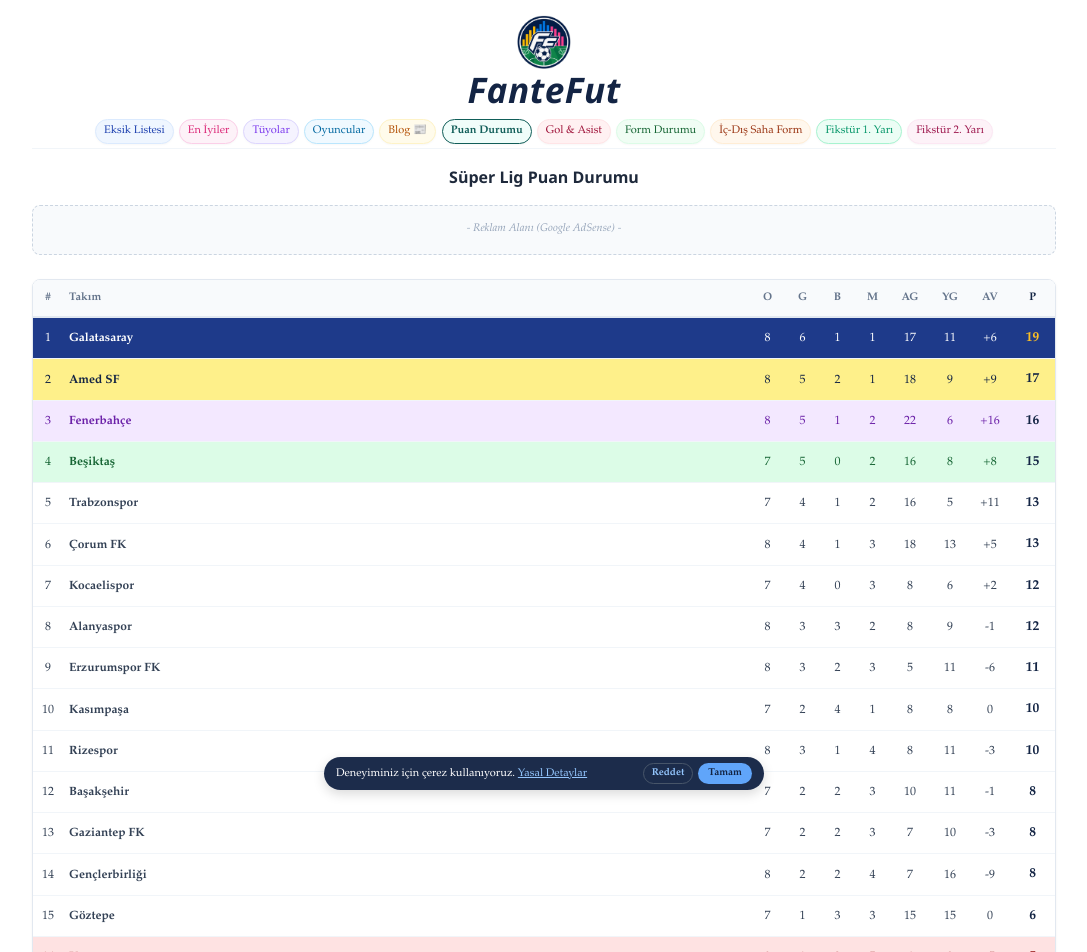
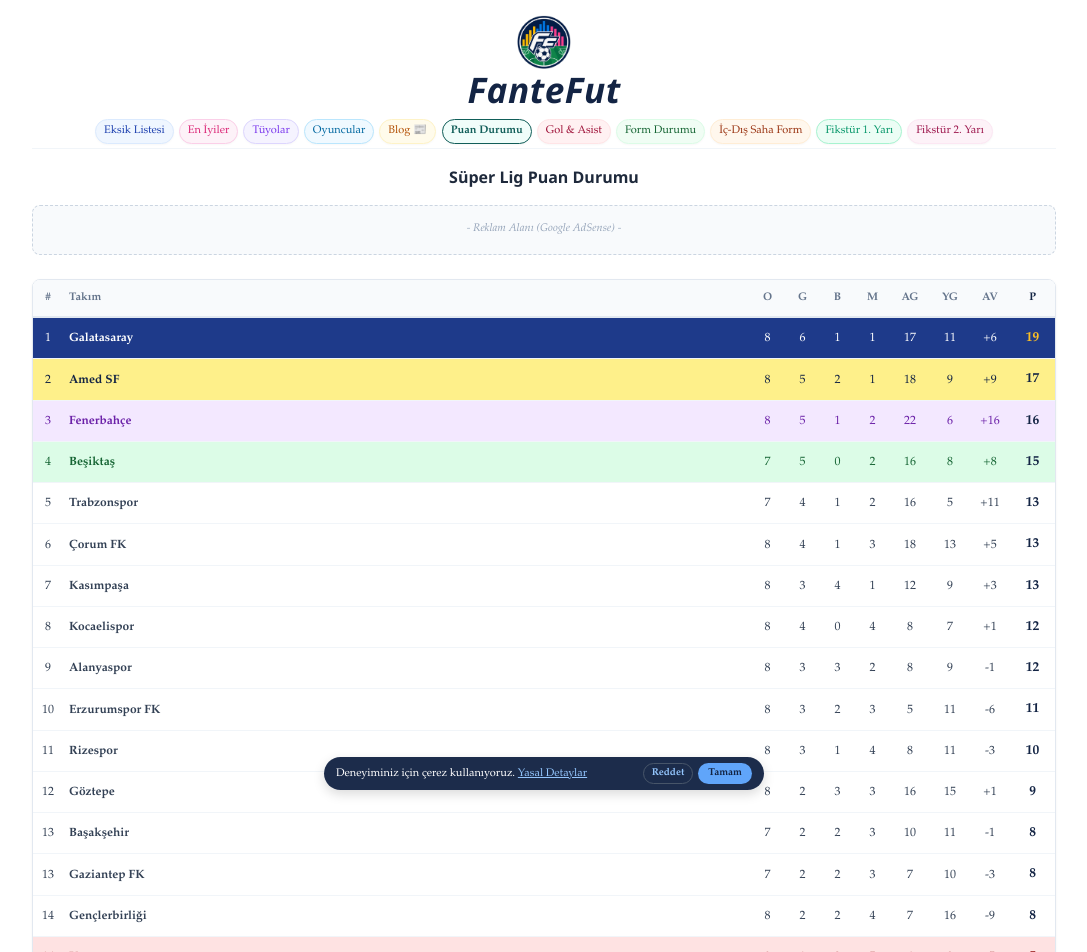
Before and after one commit to fantefut/fantefut, a Next.js app: page /puan-durumu in a window 1280 px wide. Shown: the top 952 px of the page, without its empty margins (96-1183 px from the left). Built offline with nearby package versions, Linux system fonts and the light colour scheme.

Commit message:
guncelleme

```diff
--- a/app/blog/page.js
+++ b/app/blog/page.js
@@ -1,9 +1,9 @@
 'use client';
 import { useState } from 'react';
 import Link from 'next/link';
-// Ortak utils bileşenlerini ve fontları dışarıdan dahil ediyoruz
 import { Navbar, Header, Footer, ICERIK_FONTU, BAŞLIK_FONTU } from '../utils';
 import { blogsData } from '../../data/blogs';
+import ScrollToTop from './ScrollToTop';
 
 export default function BlogListPage() {
   // Listenin en üstündeki grubu otomatik açık başlatır, gerisini katlar.
@@ -213,6 +213,7 @@
         {/* 4. Eski en alt şerit reklam alanı tamamen temizlendi */}
 
         <Footer />
+        <ScrollToTop />
       </div>
     </div>
   );
--- a/app/fikstur-ilk-yari/page.js
+++ b/app/fikstur-ilk-yari/page.js
@@ -33,7 +33,7 @@
   "5. Hafta": ["Beşiktaş 3-0 Erzurum", "Samsun 1-5 Çorum", "Eyüp 0-2 Rize", "Alanya 2-2 Göztepe", "Konya 1-0 Trabzon", "Gençlerbirliği 1-2 Kasımpaşa", "Amed 5-0 Başakşehir", "Galatasaray 1-0 Kocaeli", "Gaziantep 0-0 Fenerbahçe"],
   "6. Hafta": ["Kasımpaşa 0-0 Konya", "Trabzon 4-0 Galatasaray", "Başakşehir 4-0 Gençlerbirliği", "Kocaeli 2-0 Gaziantep", "Çorum 1-2 Alanya", "Göztepe 2-2 Rize", "Fenerbahçe 8-0 Eyüp", "Amed 3-2 Beşiktaş", "Erzurum 1-0 Samsun"],
   "7. Hafta": ["Galatasaray 2-1 Kasımpaşa", "Gençlerbirliği 2-2 Amed", "Alanya 0-0 Erzurum", "Samsun 0-3 Trabzon", "Rize 0-3 Fenerbahçe", "Gaziantep 0-3 Çorum", "Konya 0-0 Başakşehir", "Beşiktaş 2-1 Kocaeli", "Eyüp 0-4 Göztepe"],
-  "8. Hafta": ["Çorum 2-1 Rize", "Fenerbahçe 3-0 Alanya", "Erzurum 2-0 Eyüp", "Gençlerbirliği 0-1 Galatasaray", "Amed 1-0 Konya", "Kasımpaşa-Samsun", "Kocaeli-Göztepe", "Başakşehir-Gaziantep", "Trabzon-Beşiktaş"],
+  "8. Hafta": ["Çorum 2-1 Rize", "Fenerbahçe 3-0 Alanya", "Erzurum 2-0 Eyüp", "Gençlerbirliği 0-1 Galatasaray", "Amed 1-0 Konya", "Kasımpaşa 4-1 Samsun", "Kocaeli 0-1 Göztepe", "Başakşehir-Gaziantep", "Trabzon-Beşiktaş"],
   "9. Hafta": ["Alanya-Kocaeli", "Samsun-Amed", "Eyüp-Kasımpaşa", "Gaziantep-Erzurum", "Göztepe-Çorum", "Konya-Gençlerbirliği", "Galatasaray-Fenerbahçe", "Rize-Trabzon", "Beşiktaş-Başakşehir"],
   "10. Hafta": ["Konya-Galatasaray", "Kocaeli-Rize", "Erzurum-Çorum", "Fenerbahçe-Göztepe", "Trabzon-Gaziantep", "Amed-Eyüp", "Samsun-Başakşehir", "Kasımpaşa-Beşiktaş", "Gençlerbirliği-Alanya"],
   "11. Hafta": ["Gaziantep-Kasımpaşa", "Galatasaray-Amed", "Göztepe-Başakşehir", "Samsun-Konya", "Eyüp-Kocaeli", "Beşiktaş-Gençlerbirliği", "Çorum-Fener", "Alanya-Trabzon", "Rize-Erzurum"],
--- a/app/form-durumu/page.js
+++ b/app/form-durumu/page.js
@@ -1,8 +1,8 @@
 'use client';
 import { useState } from 'react';
 import Link from 'next/link';
-// Ortak utils bileşenlerini ve fontları dışarıdan dahil ediyoruz
 import { Navbar, Header, Footer, BAŞLIK_FONTU, ICERIK_FONTU } from '../utils';
+import ScrollToTop from './ScrollToTop';
 
 const SUPER_LIG_TAKIMLARI = [
   "Alanyaspor", "Amed Sportif Faaliyetler", "Başakşehir", "Beşiktaş", "Çorum FK",
@@ -14,8 +14,8 @@
 const FORM_VERILERI = {
   "Alanyaspor": "BGMGBGBM", "Amed Sportif Faaliyetler": "GMGBGGBG", "Başakşehir": "GMBMMGB", "Beşiktaş": "GMGGGMG", "Çorum FK": "BMMGGMGG",
   "Erzurumspor FK": "MMBGMGBG", "Eyüpspor": "MMGMMMMM", "Fenerbahçe": "MGGMBGGG", "Galatasaray": "BGGGGMGG", "Gaziantep FK": "BGMGBMM",
-  "Gençlerbirliği": "GGBMMMBM", "Göztepe": "BMMMBBG", "Kasımpaşa": "BGBBGBM", "Kocaelispor": "MGGGMGM", "Konyaspor": "MMMMGBBM",
-  "Rizespor": "GMGMGBMM", "Samsunspor": "BGMMMMM", "Trabzonspor": "BGMGMGG"
+  "Gençlerbirliği": "GGBMMMBM", "Göztepe": "BMMMBBG", "Kasımpaşa": "BGBBGBMG", "Kocaelispor": "MGGGMGM", "Konyaspor": "MMMMGBBM",
+  "Rizespor": "GMGMGBMM", "Samsunspor": "BGMMMMMM", "Trabzonspor": "BGMGMGG"
 };
 
 export default function FormDurumuSayfasi() {
@@ -203,6 +203,8 @@
 
         {/* Merkezi ve Sadeleştirilmiş Yeni Otomatik Footer Sistemi */}
         <Footer />
+
+        <ScrollToTop />
       </div>
     </div>
   );
--- a/app/haftanin-analizi/page.js
+++ b/app/haftanin-analizi/page.js
@@ -1,8 +1,8 @@
 'use client';
 import { useState } from 'react';
 import Link from 'next/link';
-// Ortak utils bileşenlerini ve fontları dışarıdan dahil ediyoruz
 import { Navbar, Header, Footer, BAŞLIK_FONTU, ICERIK_FONTU } from '../utils';
+import ScrollToTop from './ScrollToTop';
 
 // 📊 YENİ ÖZGÜN VE ESNEK OYUNCU ÖNERİLERİ HAVUZU (Takım ve 5M Değeriyle!)
 const REHBER_DATA = {
@@ -198,8 +198,9 @@
           </p>
         </div>
 
-        {/* 5. Eski en alt şerit reklam alanı tamamen temizlendi. */}
+
         <Footer />
+        <ScrollToTop />
       </div>
     </div>
   );
--- a/app/haftanin-yildizlari/page.js
+++ b/app/haftanin-yildizlari/page.js
@@ -1,8 +1,8 @@
 'use client';
 import { useState } from 'react';
 import Link from 'next/link';
-// Ortak utils bileşenlerini ve fontları dışarıdan dahil ediyoruz
 import { Navbar, Header, Footer, BAŞLIK_FONTU, ICERIK_FONTU } from '../utils';
+import ScrollToTop from './ScrollToTop';
 
 // 🏆 1. VERİ HAVUZU: GEÇEN HAFTANIN EN İYİLERİ
 const GEÇEN_HAFTA_DATA = {
@@ -195,6 +195,7 @@
         {/* 4. Eski en alt reklam alanı tamamen temizlendi. */}
 
         <Footer />
+        <ScrollToTop />
       </div>
     </div>
   );
--- a/app/ic-dis-saha/page.js
+++ b/app/ic-dis-saha/page.js
@@ -1,8 +1,8 @@
 'use client';
 import { useState } from 'react';
 import Link from 'next/link';
-// Ortak utils bileşenlerini ve fontları dışarıdan dahil ediyoruz
 import { Navbar, Header, Footer, BAŞLIK_FONTU, ICERIK_FONTU } from '../utils';
+import ScrollToTop from './ScrollToTop';
 
 const SUPER_LIG_TAKIMLARI = [
   "Alanyaspor", "Amed Sportif Faaliyetler", "Başakşehir", "Beşiktaş", "Çorum FK",
@@ -24,11 +24,11 @@
   "Gaziantep FK": { icSaha: "BMBM", disSaha: "GGM" },
   "Gençlerbirliği": { icSaha: "GBMBM", disSaha: "GMM" },
   "Göztepe": { icSaha: "MMB", disSaha: "BMBG" },
-  "Kasımpaşa": { icSaha: "BBB", disSaha: "GBGM" },
+  "Kasımpaşa": { icSaha: "BBBG", disSaha: "GBGM" },
   "Kocaelispor": { icSaha: "GGG", disSaha: "MGMM" },
   "Konyaspor": { icSaha: "MMGB", disSaha: "MMBM" },
   "Rizespor": { icSaha: "MMM", disSaha: "GGGBM" },
-  "Samsunspor": { icSaha: "BMMM", disSaha: "GMM" },
+  "Samsunspor": { icSaha: "BMMM", disSaha: "GMMM" },
   "Trabzonspor": { icSaha: "GGG", disSaha: "BMMG" }
 };
 
@@ -222,6 +222,7 @@
 
         {/* Merkezi ve Sadeleştirilmiş Yeni Otomatik Footer Sistemi */}
         <Footer />
+        <ScrollToTop />
       </div>
     </div>
   );
--- a/app/kralliklar/page.js
+++ b/app/kralliklar/page.js
@@ -1,7 +1,7 @@
 'use client';
 import { useState } from 'react';
-// Ortak utils bileşenlerini ve fontları dışarıdan dahil ediyoruz
 import { Navbar, Header, Footer, BAŞLIK_FONTU, ICERIK_FONTU } from '../utils';
+import ScrollToTop from './ScrollToTop';
 
 // TFF & Transfermarkt Sezonu Güncel Verileri
 const GOL_KRALLIGI = [
@@ -12,11 +12,10 @@
   { sira: 5, oyuncu: "Eldor Shomurodov", takim: "Başakşehir", istatistik: 6 },
   { sira: 6, oyuncu: "Dusan Vlahovic", takim: "Beşiktaş", istatistik: 6 },
   { sira: 7, oyuncu: "Juan", takim: "Göztepe", istatistik: 5 },
-  { sira: 8, oyuncu: "Mason Greenwood", takim: "Fenerbahçe", istatistik: 4 },
+  { sira: 8, oyuncu: "Adrian Benedyczak", takim: "Kasımpaşa", istatistik: 5 },
   { sira: 9, oyuncu: "Cengiz", takim: "Çorum FK", istatistik: 4 },
-  { sira: 10, oyuncu: "Adrian Benedyczak", takim: "Kasımpaşa", istatistik: 4 }
+  { sira: 10, oyuncu: "Mason Greenwood", takim: "Fenerbahçe", istatistik: 4 }
 ];
-
 const ASIST_KRALLIGI = [
   { sira: 1, oyuncu: "Kzyridis", takim: "Çorum FK", istatistik: 4 },
   { sira: 2, oyuncu: "Victor Osimhen", takim: "Galatasaray", istatistik: 3 },
@@ -161,6 +160,7 @@
         {/* Merkezi ve Sadeleştirilmiş Yeni Otomatik Footer Sistemi */}
         <Footer />
 
+        <ScrollToTop />
       </div>
     </div>
   );
--- a/app/oyuncular/page.js
+++ b/app/oyuncular/page.js
@@ -1,8 +1,8 @@
 'use client';
 import { useState } from 'react';
 import Link from 'next/link';
-// Ortak utils bileşenlerini ve fontları dışarıdan dahil ediyoruz
 import { Navbar, Header, Footer, BAŞLIK_FONTU, ICERIK_FONTU } from '../utils';
+import ScrollToTop from './ScrollToTop';
 
 // 🏆 FOTMOB İSTATİSTİK VERİ HAVUZU (AdSense Dostu: Takım ve Fantezi Lig Fiyatları Eklenmiş Hali)
 const FOTMOB_OYUNCU_DATA = {
@@ -188,6 +188,7 @@
         </div>
 
         <Footer />
+        <ScrollToTop />
       </div>
     </div>
   );
--- a/app/page.tsx
+++ b/app/page.tsx
@@ -13,13 +13,13 @@
 ];
 
 const ILK_OYUNCULAR = {
-  "Alanyaspor": "Maestro - Şüpheli - Adale - TD kararı\nFernandes - Şüpheli - Belli değil - Belli değil", "Amed Sportif Faaliyetler": "Yira Sor - Şüpheli - Adale - Ekim ayı\nDellova - Sakat - Adale - Kasım ayı", "Başakşehir": "Visca - Şüpheli - Maç ritmi - Belli değil\nOpoku - Şüpheli - Belli değil - Belli değil\nOperi - Şüpheli - Belli değil - Belli değil", "Beşiktaş": "Cerny - Sakat - Adale - Ekim sonu\nOrkun - Sakat - Topuk - Ekim sonu", "Çorum FK": "Serdar - Şüpheli - Belli değil - Belli değil\nBorza - Şüpheli - Belli değil - Belli değil",
+  "Alanyaspor": "Maestro - Şüpheli - Adale - TD kararı\nFernandes - Şüpheli - Belli değil - Belli değil", "Amed Sportif Faaliyetler": "Yira Sor - Şüpheli - Adale - Ekim ayı\nDellova - Sakat - Adale - Kasım ayı", "Başakşehir": "Opoku - Şüpheli - Belli değil - Belli değil\nOperi - Şüpheli - Belli değil - Belli değil", "Beşiktaş": "Orkun - Sakat - Topuk - Ekim sonu", "Çorum FK": "Serdar - Şüpheli - Belli değil - Belli değil\nBorza - Şüpheli - Belli değil - Belli değil",
   "Erzurumspor FK": "Kerk - Şüpheli - Belli değil - Belli değil", "Eyüpspor": "Sabiri - Sakat - Adale - Ekim ayı\nAbdullahi - Cezalı - Kırmızı kart - 10. hafta",
-  "Fenerbahçe": "Jayden Oosterwolde - Liste dışı - Ameliyat oldu - Aralık\nAsensio - Sakat - Diz - 2027\nMert Müldür - Sakat - Menisküs - Kasım sonu\nAmara Diouf - Liste dışı - Özel program - Belli değil",
-  "Galatasaray": "Günay - Sakat - Diz - Belli değil\nTorreira - Cezalı - Kırmızı kart - 10. hafta\nSingo - Şüpheli - Uyluk - TD kararı\nLeao - Şüpheli - Kasık - Belli değil", "Gaziantep FK": "Fuat Bavuk - Sakat - Ayak b. - Belli değil\nArda - Şüpheli - Belli değil - Belli değil\nStewart - Şüpheli - Belli değil - Belli değil\nNazım Sangare - Sakat - Adale - Belli değil",
+  "Fenerbahçe": "Jayden Oosterwolde - Liste dışı - Ameliyat oldu - Aralık\nAsensio - Sakat - Diz - 2027\nMert Müldür - Sakat - Menisküs - Ekim sonu\nAmara Diouf - Liste dışı - Özel program - Belli değil",
+  "Galatasaray": "Günay - Sakat - Diz - Belli değil\nTorreira - Cezalı - Kırmızı kart - 10. hafta\nSingo - Şüpheli - Uyluk - TD kararı\nLeao - Şüpheli - Kasık - Belli değil", "Gaziantep FK": "Fuat Bavuk - Sakat - Ayak b. - Belli değil\nNazım Sangare - Sakat - Adale - Belli değil",
   "Gençlerbirliği": "K. Rodrigues - Sakat - Adale - Belli değil\nNiasse - Şüpheli - Adale - TD kararı\nTraore - Şüpheli - Belli değil - Belli değil\nPedro - Sakat - Belli değil - Belli değil\nKoita - Şüpheli - Ailevi - Ülkesinde",
-  "Göztepe": "Sabra - Şüpheli - Ayak - Belli değil\nLuka - Kadro dışı - Soruşturma - Belli değil\nGodoi - Sakat - Adale - Belli değil\nFurkan B. - Sakat - Adale - Belli değil",
-  "Kasımpaşa": "Kamil Ahmet - Sakat - Aşil - 2027\nBen Ouanes - Şüpheli - Adale - Ekim ayı", "Kocaelispor": "Maglica - Sakat - Adale - Ekim ayı\nPetkovic - Şüpheli - Maç ritmi - Belli değil\nHaidara - Sakat - Tendon - 2027\nZoukrou - Sakat - Hamstring - Aralık ayı\nDijksteel - Sakat - Biceps - Bireysel", "Konyaspor": "Uğurcan - Şüpheli - Belli değil - Belli değil\nDompe - Sakat - Adale - Belli değil\nAdil - Sakat - Çapraz bağ - 2027", "Rizespor": "Alikulov - Şüpheli - Maç ritmi - TD kararı\nMocsi - Sakat - Adale - Ekim sonu\nAhmed - Sakat - Diz - Ekim sonu\nCan - Sakat - Bilek - Kasım ayı", "Samsunspor": "Assoumou - Sakat - Adale - Belli değil\nCelil - Şüpheli - Uyluk - Belli değil\nFatih - Sakat - Kaburga k. - Belli değil\nJarju - Şüpheli - Belli değil - Belli değil", "Trabzonspor": "Okay - Sakat - Adale - 2027\nOnuachu - Sakat - Belli değil - Belli değil\nMelih - Cezalı - Kırmızı kart - 10. hafta\nUmut - Sakat - Tendon - Belli değil\nMalinovskyi - Sakat - Ameliyat oldu - Kasım sonu\nMustafa - Şüpheli - Belli değil - TD kararı\nSavic - Şüpheli - Belli değil - TD kararı\nOnuralp - Sakat - Tendon - Belli değil"
+  "Göztepe": "Sabra - Şüpheli - Ayak - Belli değil\nLuka - Kadro dışı - Soruşturma - Belli değil\nGodoi - Sakat - Adale - Belli değil\nFurkan B. - Sakat - Adale - Belli değil\nOgün - Şüpheli - Belli değil - Belli değil",
+  "Kasımpaşa": "Kamil Ahmet - Sakat - Aşil - 2027\nBen Ouanes - Şüpheli - Adale - Ekim ayı", "Kocaelispor": "Petkovic - Şüpheli - Maç ritmi - Belli değil\nHaidara - Sakat - Tendon - 2027\nZoukrou - Sakat - Hamstring - Aralık ayı", "Konyaspor": "Uğurcan - Şüpheli - Belli değil - Belli değil\nDompe - Sakat - Adale - Belli değil\nAdil - Sakat - Çapraz bağ - 2027", "Rizespor": "Alikulov - Şüpheli - Maç ritmi - TD kararı\nMocsi - Sakat - Adale - Ekim sonu\nAhmed - Sakat - Diz - Ekim sonu\nCan - Sakat - Bilek - Kasım ayı", "Samsunspor": "Assoumou - Sakat - Adale - Belli değil\nCelil - Şüpheli - Uyluk - Belli değil\nFatih - Sakat - Kaburga k. - Belli değil", "Trabzonspor": "Okay - Sakat - Adale - 2027\nOnuachu - Sakat - Belli değil - Belli değil\nMelih - Cezalı - Kırmızı kart - 10. hafta\nUmut - Sakat - Tendon - Belli değil\nMalinovskyi - Sakat - Ameliyat oldu - Kasım sonu\nMustafa - Şüpheli - Belli değil - TD kararı\nSavic - Şüpheli - Belli değil - TD kararı\nOnuralp - Sakat - Tendon - Belli değil"
 };
 
 export default function Home() {
@@ -79,7 +79,7 @@
     );
   };
 
-  return (
+    return (
     <div style={{ padding: '10px', backgroundColor: '#ffffff', minHeight: '100vh', fontFamily: ICERIK_FONTU }}>
       <Header altBaslik="" />
 
@@ -148,6 +148,9 @@
         </div>
 
         <Footer />
+
+        {/* 🔘 İŞTE EKSİK OLAN VE BUTONU AKTİF EDEN DÜĞME BURAYA EKLENDİ */}
+        <ScrollToTop />
       </div>
     </div>
   );
--- a/app/puan-durumu/page.js
+++ b/app/puan-durumu/page.js
@@ -1,8 +1,8 @@
 'use client';
 import { useState } from 'react';
 import Link from 'next/link';
-// Ortak utils bileşenlerini ve fontları dışarıdan dahil ediyoruz
 import { Navbar, Header, Footer, BAŞLIK_FONTU, ICERIK_FONTU } from '../utils';
+import ScrollToTop from './ScrollToTop';
 
 // 📊 GÜNCELLENMİŞ EN SON VERİ HAVUZU (Fenerbahçe 3-0 Alanyaspor Sonrası)
 const PUAN_DATA = [
@@ -12,17 +12,17 @@
   { sira: 4, takim: "Beşiktaş", o: 7, g: 5, b: 0, m: 2, ag: 16, yg: 8, av: 8, p: 15 },
   { sira: 5, takim: "Trabzonspor", o: 7, g: 4, b: 1, m: 2, ag: 16, yg: 5, av: 11, p: 13 },
   { sira: 6, takim: "Çorum FK", o: 8, g: 4, b: 1, m: 3, ag: 18, yg: 13, av: 5, p: 13 },
-  { sira: 7, takim: "Kocaelispor", o: 7, g: 4, b: 0, m: 3, ag: 8, yg: 6, av: 2, p: 12 },
-  { sira: 8, takim: "Alanyaspor", o: 8, g: 3, b: 3, m: 2, ag: 8, yg: 9, av: -1, p: 12 },
-  { sira: 9, takim: "Erzurumspor FK", o: 8, g: 3, b: 2, m: 3, ag: 5, yg: 11, av: -6, p: 11 },
-  { sira: 10, takim: "Kasımpaşa", o: 7, g: 2, b: 4, m: 1, ag: 8, yg: 8, av: 0, p: 10 },
+  { sira: 7, takim: "Kasımpaşa", o: 8, g: 3, b: 4, m: 1, ag: 12, yg: 9, av: 3, p: 13 },
+  { sira: 8, takim: "Kocaelispor", o: 8, g: 4, b: 0, m: 4, ag: 8, yg: 7, av: 1, p: 12 },
+  { sira: 9, takim: "Alanyaspor", o: 8, g: 3, b: 3, m: 2, ag: 8, yg: 9, av: -1, p: 12 },
+  { sira: 10, takim: "Erzurumspor FK", o: 8, g: 3, b: 2, m: 3, ag: 5, yg: 11, av: -6, p: 11 },
   { sira: 11, takim: "Rizespor", o: 8, g: 3, b: 1, m: 4, ag: 8, yg: 11, av: -3, p: 10 },
-  { sira: 12, takim: "Başakşehir", o: 7, g: 2, b: 2, m: 3, ag: 10, yg: 11, av: -1, p: 8 },
+  { sira: 12, takim: "Göztepe", o: 8, g: 2, b: 3, m: 3, ag: 16, yg: 15, av: 1, p: 9 },
+  { sira: 13, takim: "Başakşehir", o: 7, g: 2, b: 2, m: 3, ag: 10, yg: 11, av: -1, p: 8 },
   { sira: 13, takim: "Gaziantep FK", o: 7, g: 2, b: 2, m: 3, ag: 7, yg: 10, av: -3, p: 8 },
   { sira: 14, takim: "Gençlerbirliği", o: 8, g: 2, b: 2, m: 4, ag: 7, yg: 16, av: -9, p: 8 },
-  { sira: 15, takim: "Göztepe", o: 7, g: 1, b: 3, m: 3, ag: 15, yg: 15, av: 0, p: 6 },
   { sira: 16, takim: "Konyaspor", o: 8, g: 1, b: 2, m: 5, ag: 4, yg: 9, av: -5, p: 5 },
-  { sira: 17, takim: "Samsunspor", o: 7, g: 1, b: 1, m: 5, ag: 6, yg: 15, av: -9, p: 4 },
+  { sira: 17, takim: "Samsunspor", o: 8, g: 1, b: 1, m: 6, ag: 7, yg: 19, av: -12, p: 4 },
   { sira: 18, takim: "Eyüpspor", o: 8, g: 1, b: 0, m: 7, ag: 2, yg: 19, av: -17, p: 3 }
 ];
 
@@ -167,6 +167,7 @@
         {/* 3. Eski en alt şerit reklam alanı tamamen temizlendi, otomatik sisteme devredildi */}
 
         <Footer />
+        <ScrollToTop />
       </div>
     </div>
   );
```
